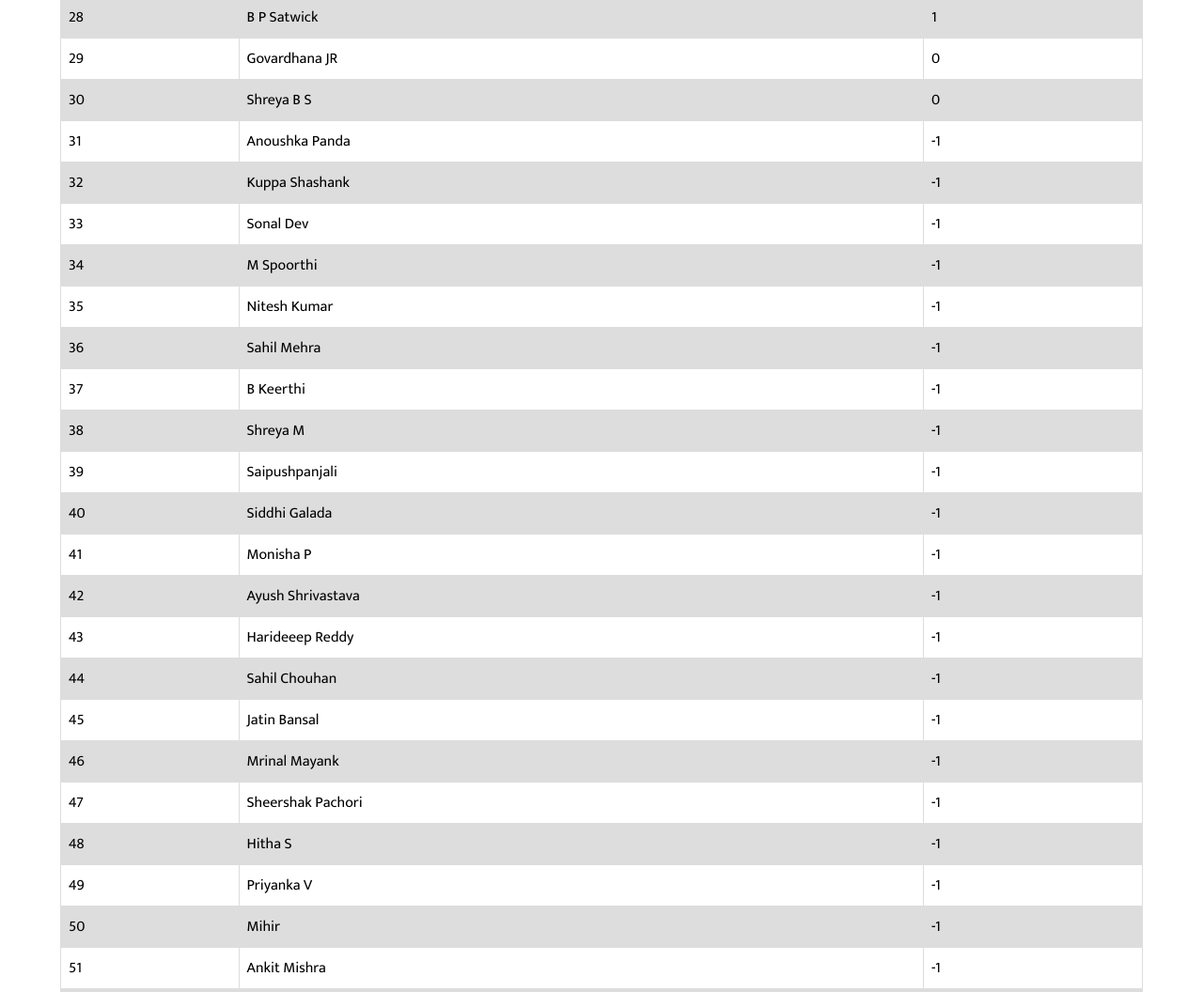
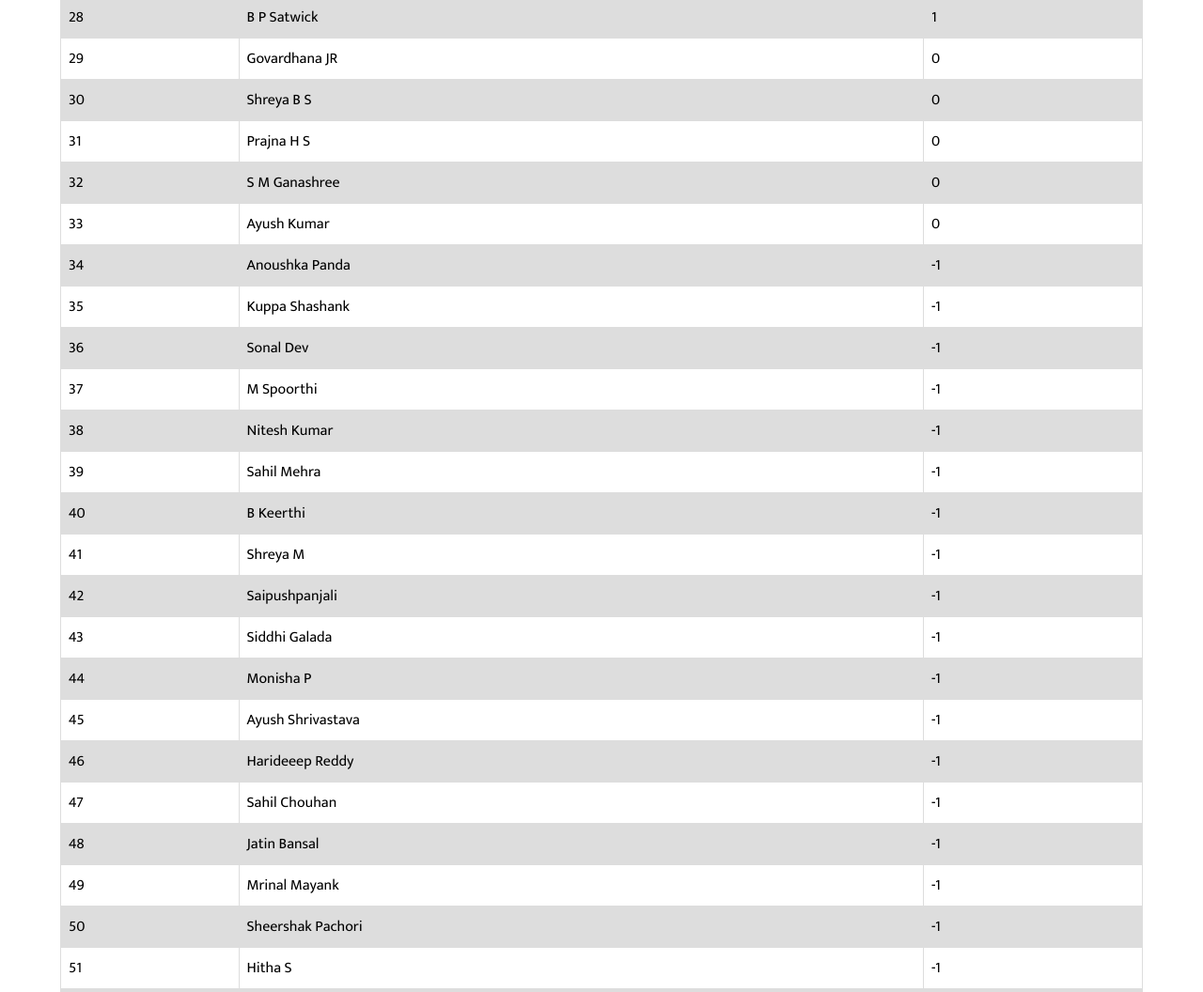
Before and after one commit to ashish-gopalika/techhub-ranklist, a plain HTML site: page index.html in a window 1280 px wide. Shown: the part 1468-2524 px from the top of the page at 94% size. Drawn offline with Linux system fonts and the light colour scheme.

Commit message:
list updated

```diff
--- a/index.html
+++ b/index.html
@@ -254,11 +254,11 @@
             },
             {
                 name: 'Prajna H S',
-                points: -1
+                points: 0
             },
             {
                 name: 'S M Ganashree',
-                points: -1
+                points: 0
             },
             {
                 name: 'Harsh Malik',
@@ -270,7 +270,7 @@
             },
             {
                 name: 'Ayush Kumar',
-                points: -1
+                points: 0
             },
             {
                 name: 'Monica P',
```
